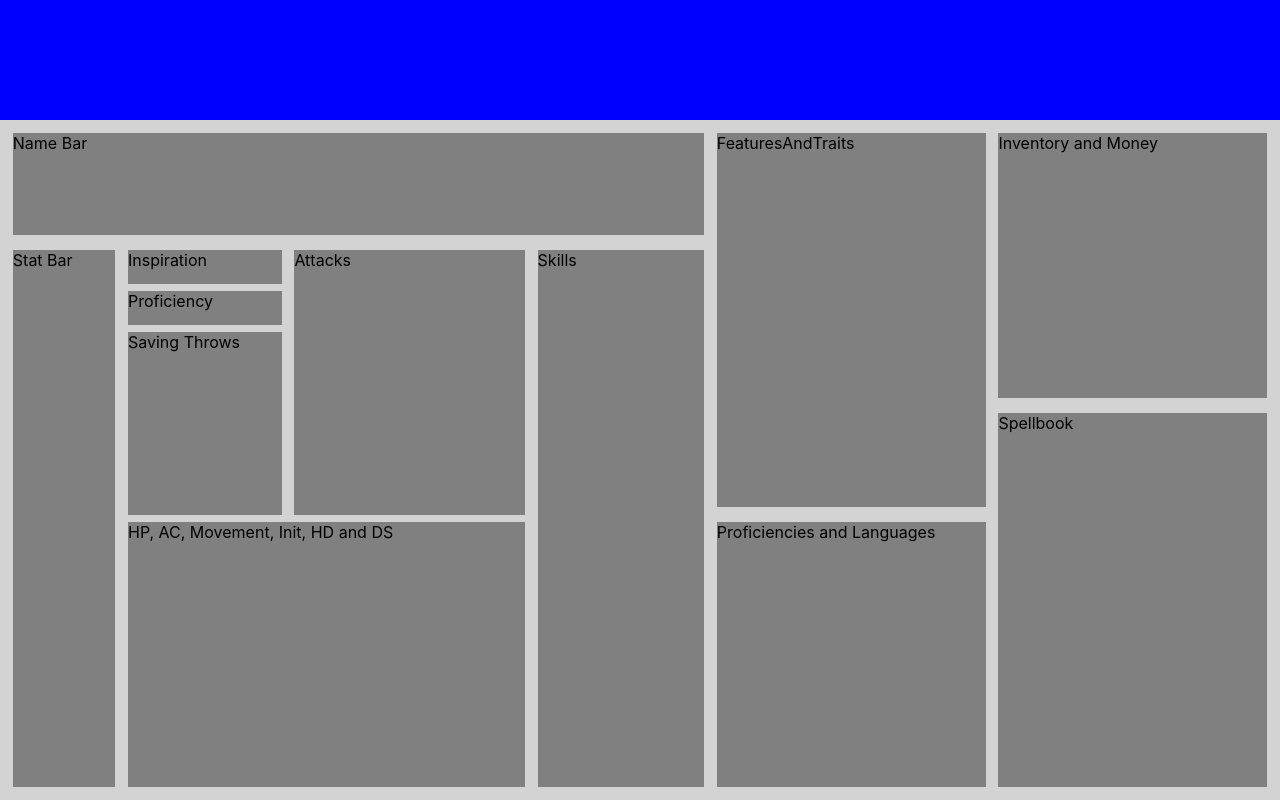
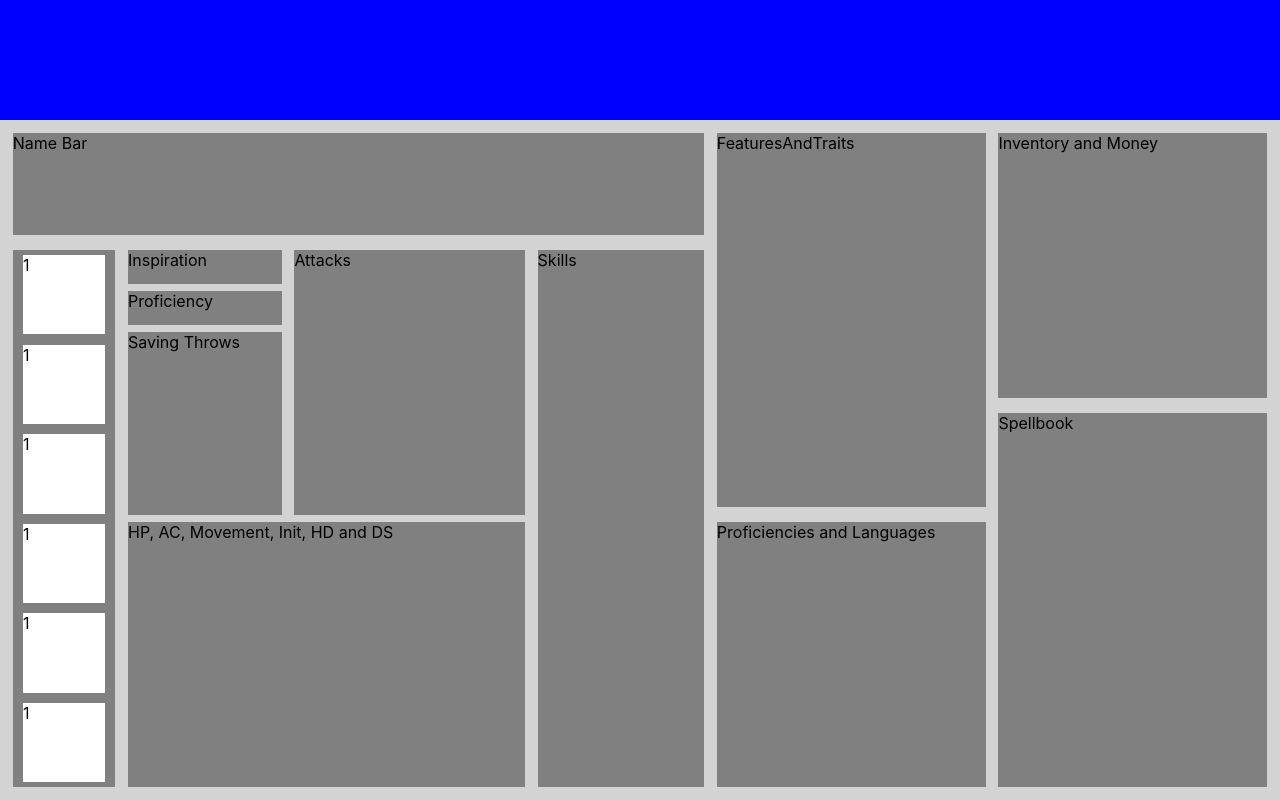
Before and after one commit to lukevangorder/5ESheets, a React (Create React App) app in the folder 5e-sheets/: page / in a window 1280 px wide. Built offline with nearby package versions, Linux system fonts and the light colour scheme.

Commit message:
Adds statBox.js and css class and aligns components within statBar flex container

```diff
--- a/5e-sheets/src/App.css
+++ b/5e-sheets/src/App.css
@@ -20,15 +20,6 @@
   height: 15%;
   width: 54%;
   margin: 1%
-}
-
-.statBar {
-  background-color: grey;
-  position: absolute;
-  height: 79%;
-  width: 8%;
-  margin: 1%;
-  bottom: 0%
 }
 
 .inspiration {
@@ -134,5 +125,26 @@
 }
 
 .grow:hover {
-  transform: scale(1.01);
+  transform: scale(1.03);
 }
+
+.statBar {
+  display: flex;
+  flex-direction: column;
+  background-color: grey;
+  position: absolute;
+  height: 79%;
+  width: 8%;
+  margin: 1%;
+  bottom: 0%;
+  align-items: center;
+}
+
+.statBox {
+  display: flex;
+  justify-content: flex-start;
+  background-color: white;
+  width: 80%;
+  height: 15%;
+  margin: 5%
+}
--- a/5e-sheets/src/CSheetDivs/StatBar.js
+++ b/5e-sheets/src/CSheetDivs/StatBar.js
@@ -1,9 +1,17 @@
 import React, { Component } from 'react';
+import { StatBox } from './StatBox.js'
 
 export default class StatBar extends Component {
     render() {
         return (
-            <div class='statBar grow'>Stat Bar</div>
+            <div class='statBar grow'>
+                <StatBox />
+                <StatBox />
+                <StatBox />
+                <StatBox />
+                <StatBox />
+                <StatBox />
+            </div>
         )
     }
 }
--- /dev/null
+++ b/5e-sheets/src/CSheetDivs/StatBox.js
@@ -0,0 +1,9 @@
+import React, { Component } from 'react';
+
+export class StatBox extends Component {
+    render() {
+        return (
+            <div class='statBox grow'>1</div>
+        )
+    }
+}
```
